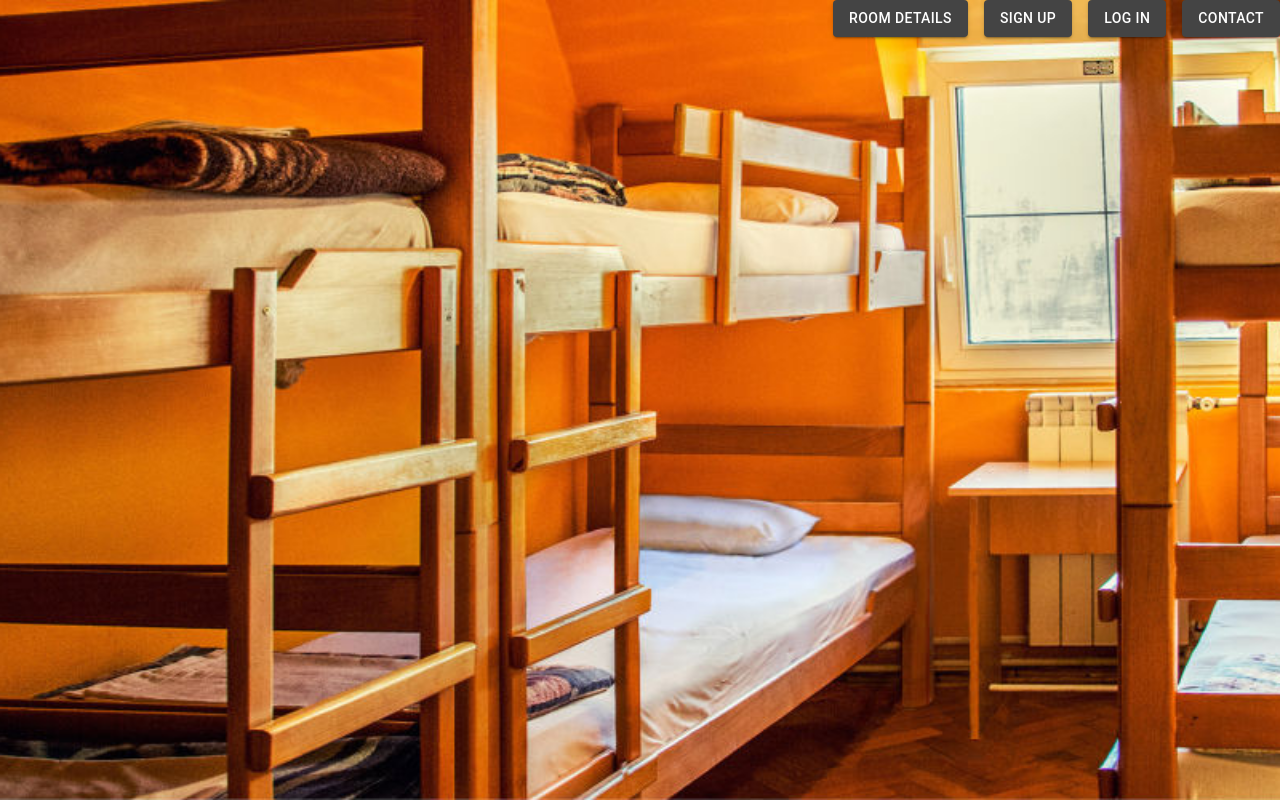
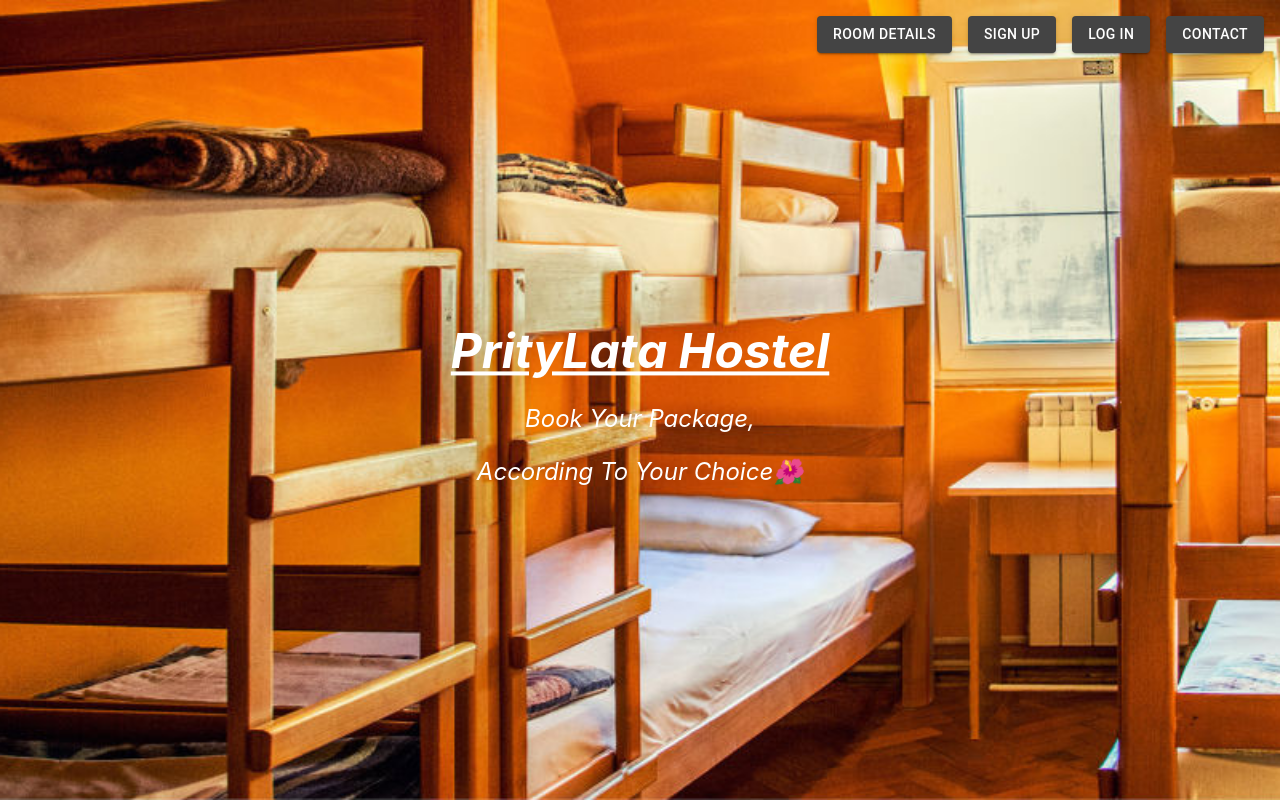
Before and after one commit to MohammadIsmailAlam/Hostel_Package, a React (Create React App) app: page / in a window 1280 px wide. Built offline with nearby package versions, Linux system fonts and the light colour scheme.

Commit message:
text, btn position added

```diff
--- a/src/Pages/Dashboard.js
+++ b/src/Pages/Dashboard.js
@@ -7,15 +7,14 @@ export default function Dashboard() {
     <div
       className="bg-img"
       style={{
-        height: "100vh",
-        width: "100vw",
         backgroundImage: `url(${backgroundImage})`,
-        backgroundSize: "cover",
-        backgroundPosition: "center",
-        display: "flex",
-        justifyContent: "flex-end",
       }}
     >
+      <div className="text-overlay">
+        <h1 className="title-name">PrityLata Hostel</h1>
+        <p className="title-des">Book Your Package,</p>
+        <p className="title-des">According To Your Choice🌺</p>
+      </div>
       <div className="dashboard-btn">
         <Button
           variant="contained"
--- a/src/Styles/DashBoard.css
+++ b/src/Styles/DashBoard.css
@@ -1,5 +1,38 @@
+.bg-img {
+  height: 100vh;
+  width: 100vw;
+  background-size: cover;
+  background-position: center;
+  display: flex;
+  justify-content: flex-end;
+  position: relative; /* make sure the .text-overlay is positioned relative to this */
+}
+
+.text-overlay {
+  position: absolute;
+  top: 50%;
+  left: 50%;
+  transform: translate(-50%, -50%);
+  text-align: center;
+  color: white;
+}
+
 .dashboard-btn {
-    display: flex;
-    gap: 1em;
-    align-items: flex-start;
+  position: absolute;
+  top: 1rem;
+  right: 1rem;
+  display: flex;
+  gap: 1rem;
 }
+
+h1.title-name {
+  font-size: 3rem;
+  margin-bottom: 1rem;
+  font-style: italic;
+  text-decoration-line: underline;
+}
+
+p.title-des {
+  font-style: italic;
+  font-size: 1.5rem;
+}
```
